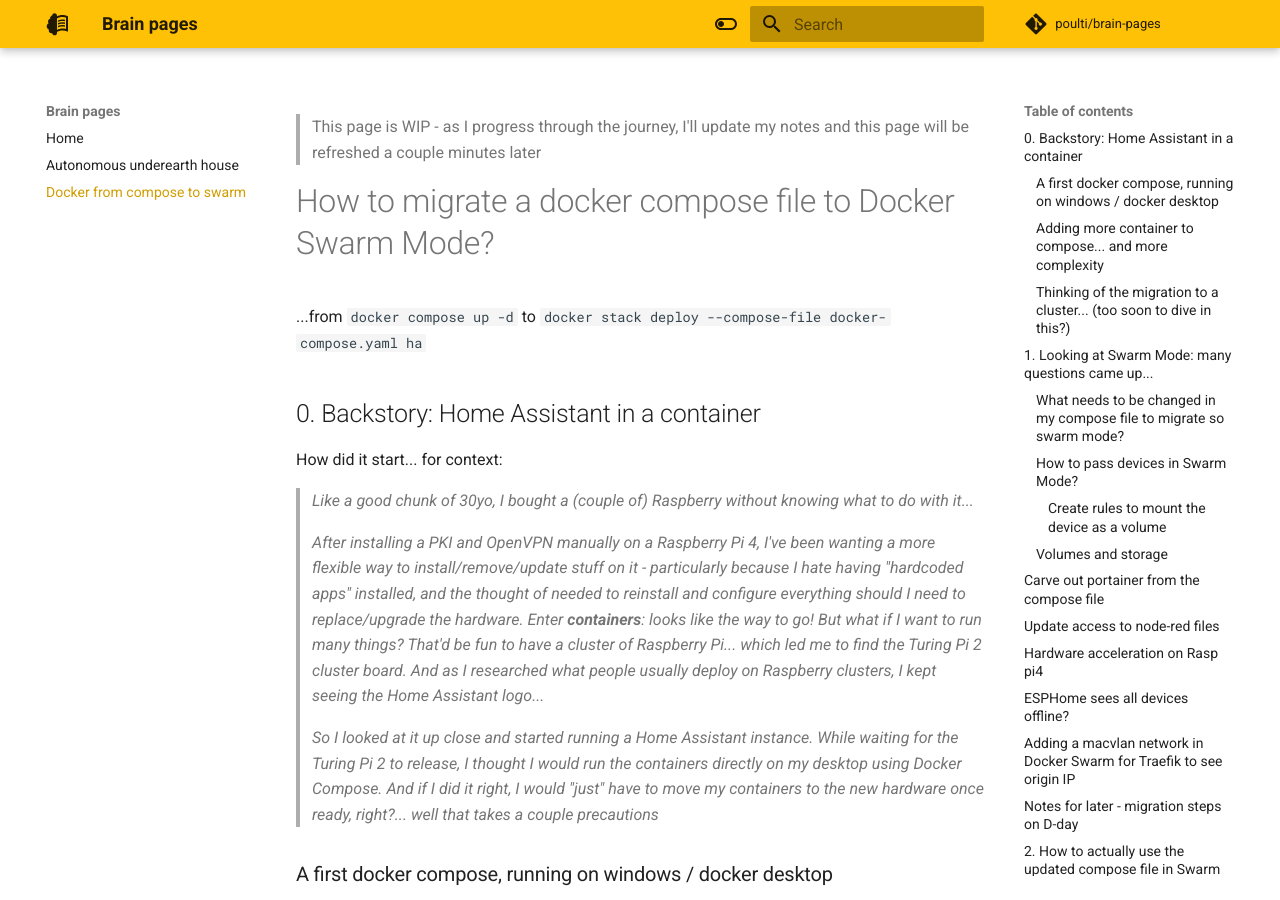
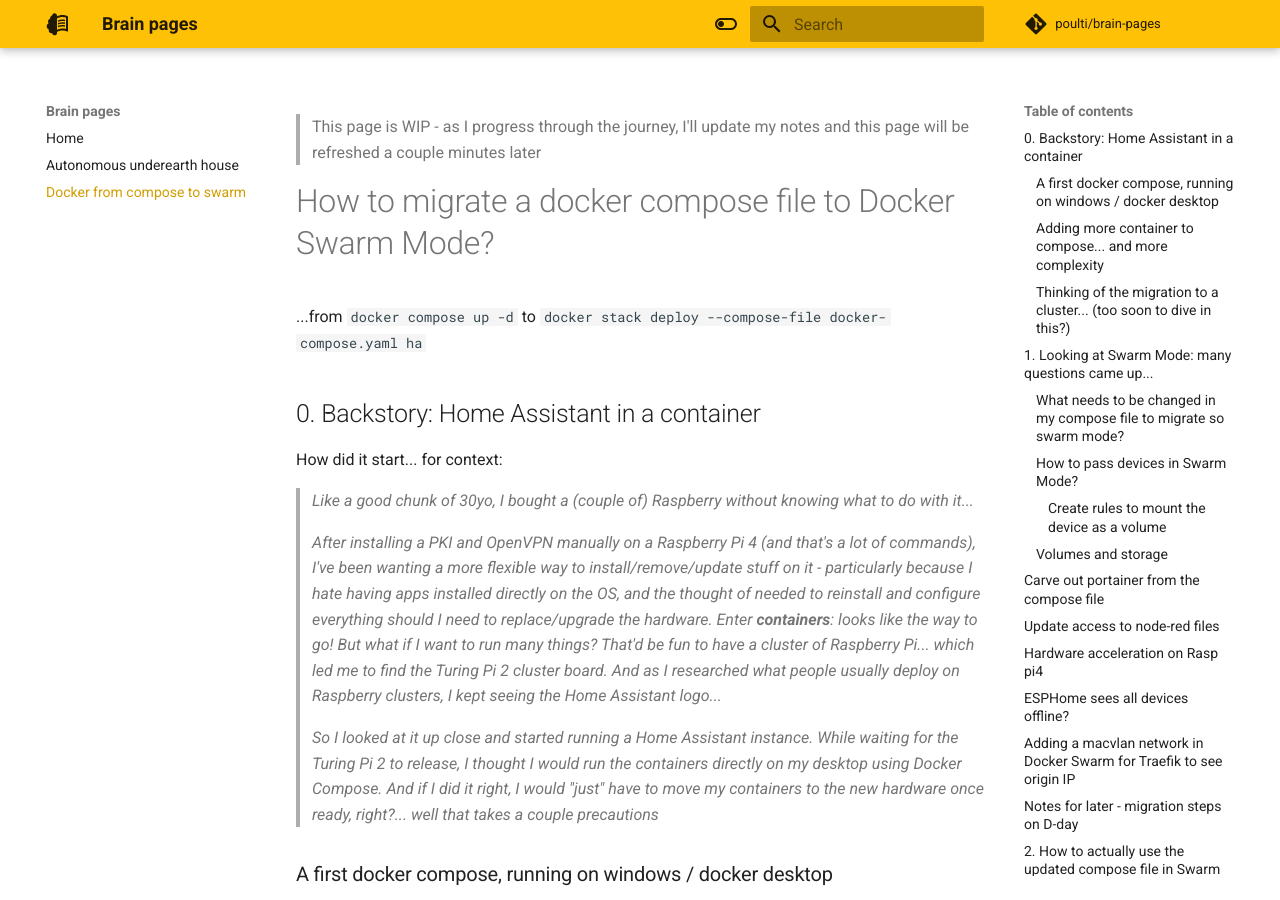
Before and after one commit to poulti/brain-pages, an MkDocs documentation site: the page built from docs/docker-from-compose-to-swarm.md, in a window 1280 px wide and 900 px high. Built offline with MkDocs 1.6.1 and Material for MkDocs 9.7.7, drawn with Linux system fonts in a browser that asks for light colours; comment, search, counter and statistics services are not loaded.

Commit message:
Small addition to intro

```diff
--- a/docs/docker-from-compose-to-swarm.md
+++ b/docs/docker-from-compose-to-swarm.md
@@ -13,7 +13,7 @@
 
 >*Like a good chunk of 30yo, I bought a (couple of) Raspberry without knowing what to do with it...*
 
->*After installing a PKI and OpenVPN manually on a Raspberry Pi 4, I've been wanting a more flexible way to install/remove/update stuff on it - particularly because I hate having "hardcoded apps" installed, and the thought of needed to reinstall and configure everything should I need to replace/upgrade the hardware. Enter **containers**: looks like the way to go! But what if I want to run many things? That'd be fun to have a cluster of Raspberry Pi... which led me to find the Turing Pi 2 cluster board. And as I researched what people usually deploy on Raspberry clusters, I kept seeing the Home Assistant logo...*
+>*After installing a PKI and OpenVPN manually on a Raspberry Pi 4 (and that's a lot of commands), I've been wanting a more flexible way to install/remove/update stuff on it - particularly because I hate having apps installed directly on the OS, and the thought of needed to reinstall and configure everything should I need to replace/upgrade the hardware. Enter **containers**: looks like the way to go! But what if I want to run many things? That'd be fun to have a cluster of Raspberry Pi... which led me to find the Turing Pi 2 cluster board. And as I researched what people usually deploy on Raspberry clusters, I kept seeing the Home Assistant logo...*
 
 >*So I looked at it up close and started running a Home Assistant instance.
 While waiting for the Turing Pi 2 to release, I thought I would run the containers directly on my desktop using Docker Compose. And if I did it right, I would "just" have to move my containers to the new hardware once ready, right?... well that takes a couple precautions*
```
